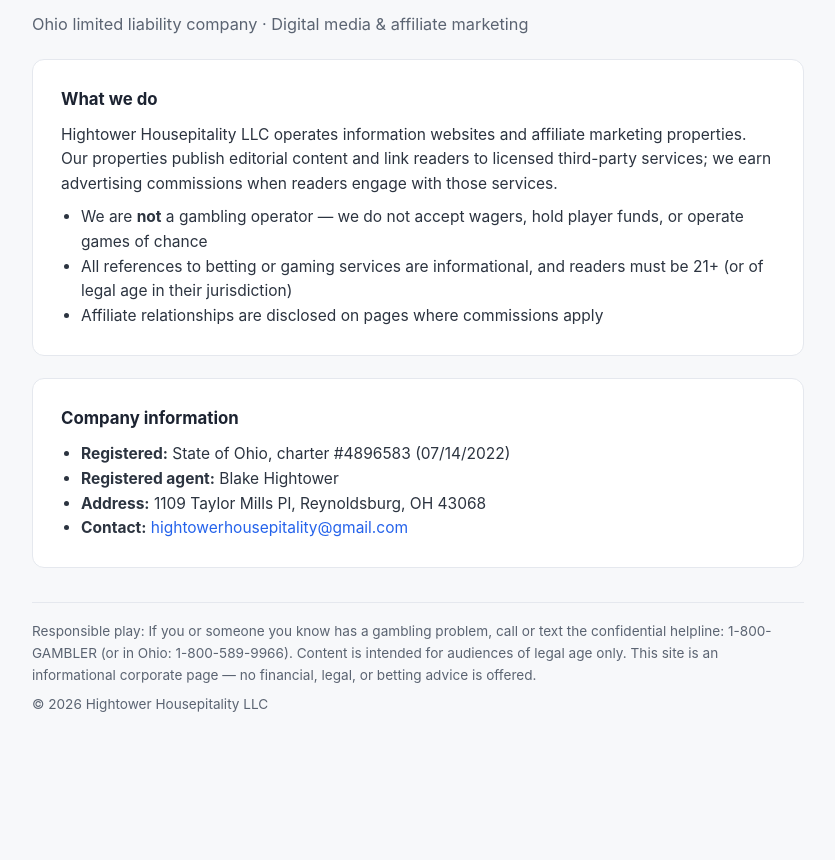
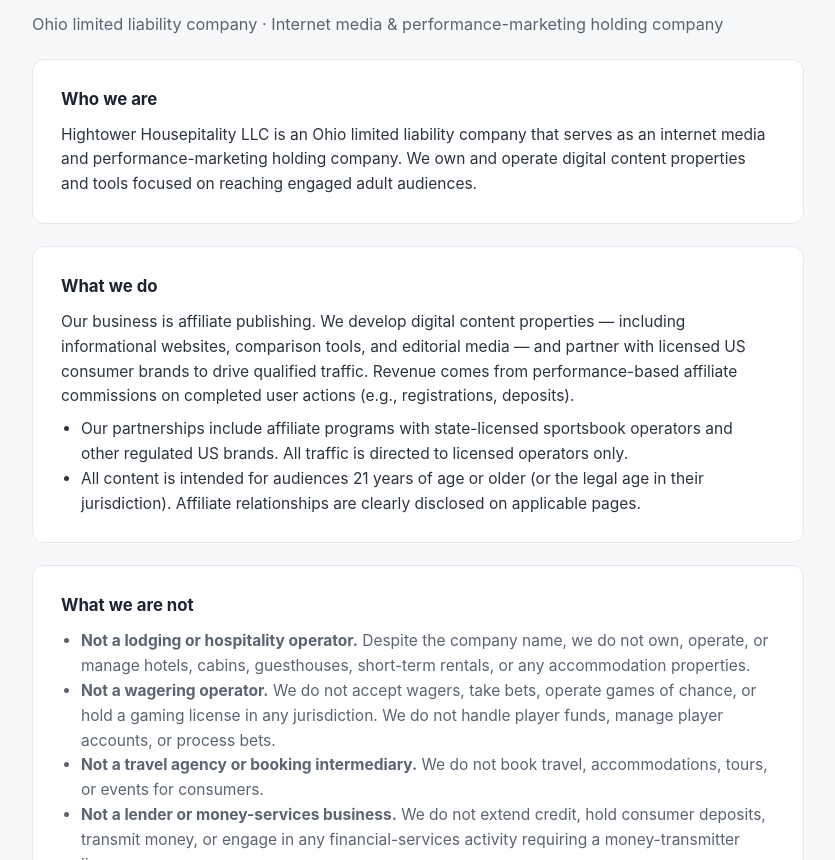
Before and after one commit to areshms/hightower-housepitality-com, a plain HTML site: page index.html in a window 1280 px wide. Shown: the part 92-952 px from the top of the page, without its empty margins (222-1057 px from the left). Before the commit the page ends 856 px from the top, so only its background shows below. Drawn offline with Linux system fonts and the light colour scheme.

Commit message:
Restructure entity profile: Who we are / What we do / What we are not

```diff
--- a/index.html
+++ b/index.html
@@ -3,8 +3,8 @@
 <head>
 <meta charset="utf-8">
 <meta name="viewport" content="width=device-width, initial-scale=1">
-<title>Hightower Housepitality LLC</title>
-<meta name="description" content="Hightower Housepitality LLC is an Ohio digital media company operating information websites and affiliate marketing properties.">
+<title>Hightower Housepitality LLC &mdash; Corporate Profile</title>
+<meta name="description" content="Hightower Housepitality LLC: Ohio internet media and performance-marketing holding company. Affiliate publisher for licensed US operators. Not a lodging/hospitality business.">
 <style>
 :root { --ink:#1c2331; --accent:#2563eb; --muted:#5b6472; }
 * { box-sizing:border-box; margin:0; }
@@ -16,6 +16,7 @@ header p.corp { color:var(--muted); margin-top:6px; font-size:1.02rem; }
 .card h2 { font-size:1.05rem; margin-bottom:10px; }
 .card p, .card li { font-size:.97rem; color:#2c3440; }
 .card ul { padding-left:20px; margin-top:8px; }
+.card li.explicit-not { color:var(--muted); }
 footer { margin-top:34px; padding-top:18px; border-top:1px solid #e5e8ee; color:var(--muted); font-size:.85rem; }
 a { color:var(--accent); text-decoration:none; }
 a:hover { text-decoration:underline; }
@@ -25,18 +26,44 @@ a:hover { text-decoration:underline; }
 <div class="wrap">
 <header>
   <h1>Hightower Housepitality LLC</h1>
-  <p class="corp">Ohio limited liability company &middot; Digital media &amp; affiliate marketing</p>
+  <p class="corp">Ohio limited liability company &middot; Internet media &amp; performance-marketing holding company</p>
 </header>
 
 <section class="card">
+  <h2>Who we are</h2>
+  <p>Hightower Housepitality LLC is an Ohio limited liability company that serves as an
+  internet media and performance-marketing holding company. We own and operate digital
+  content properties and tools focused on reaching engaged adult audiences.</p>
+</section>
+
+<section class="card">
   <h2>What we do</h2>
-  <p>Hightower Housepitality LLC operates information websites and affiliate marketing
-  properties. Our properties publish editorial content and link readers to licensed
-  third-party services; we earn advertising commissions when readers engage with those services.</p>
+  <p>Our business is affiliate publishing. We develop digital content properties — including
+  informational websites, comparison tools, and editorial media — and partner with licensed
+  US consumer brands to drive qualified traffic. Revenue comes from performance-based
+  affiliate commissions on completed user actions (e.g., registrations, deposits).</p>
   <ul>
-    <li>We are <strong>not</strong> a gambling operator — we do not accept wagers, hold player funds, or operate games of chance</li>
-    <li>All references to betting or gaming services are informational, and readers must be 21+ (or of legal age in their jurisdiction)</li>
-    <li>Affiliate relationships are disclosed on pages where commissions apply</li>
+    <li>Our partnerships include affiliate programs with state-licensed sportsbook operators
+    and other regulated US brands. All traffic is directed to licensed operators only.</li>
+    <li>All content is intended for audiences 21 years of age or older (or the legal age
+    in their jurisdiction). Affiliate relationships are clearly disclosed on applicable pages.</li>
+  </ul>
+</section>
+
+<section class="card">
+  <h2>What we are not</h2>
+  <ul>
+    <li class="explicit-not"><strong>Not a lodging or hospitality operator.</strong> Despite the
+    company name, we do not own, operate, or manage hotels, cabins, guesthouses, short-term
+    rentals, or any accommodation properties.</li>
+    <li class="explicit-not"><strong>Not a wagering operator.</strong> We do not accept wagers,
+    take bets, operate games of chance, or hold a gaming license in any jurisdiction. We do
+    not handle player funds, manage player accounts, or process bets.</li>
+    <li class="explicit-not"><strong>Not a travel agency or booking intermediary.</strong> We do
+    not book travel, accommodations, tours, or events for consumers.</li>
+    <li class="explicit-not"><strong>Not a lender or money-services business.</strong> We do not
+    extend credit, hold consumer deposits, transmit money, or engage in any financial-services
+    activity requiring a money-transmitter license.</li>
   </ul>
 </section>
 
```
